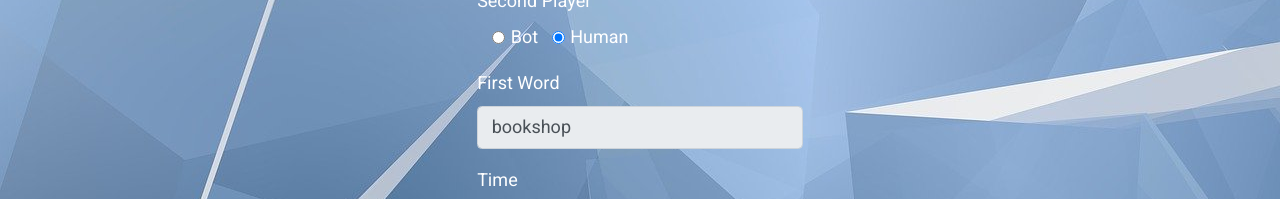
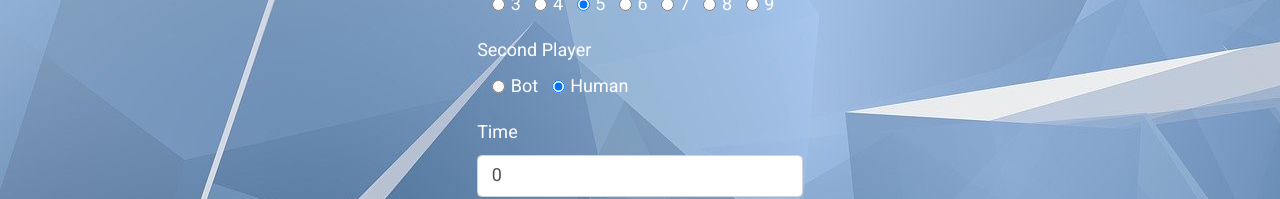
Before and after one commit to gentaliana/rsclone, a React app: page /set_game in a window 1280 px wide. Shown: the part 298-497 px from the top of the page. Built offline with nearby package versions, Linux system fonts and the light colour scheme; no server answers; a web font is replaced by a local one.

Commit message:
RC-108 fix(set-game): fix first word

```diff
--- a/src/pages/set-game/set-game.tsx
+++ b/src/pages/set-game/set-game.tsx
@@ -49,7 +49,8 @@ export const SetGame = (): JSX.Element => {
     event.preventDefault();
     const form = event.currentTarget as HTMLFormElement;
     const time = +form.time.value.trim();
-    const firstWord = form.firstWord.value.trim();
+    const firstWord = firstGameWord;
+
     const secondPlayer = form.secondPlayer.value.trim();
 
     setGameSettings({
@@ -108,10 +109,10 @@ export const SetGame = (): JSX.Element => {
           ]}
           onChange={setFieldSize}
         />
-        <Form.Group controlId="firstWord">
-          <Form.Label>{t('settings.first-word')}</Form.Label>
-          <Form.Control type="text" value={firstGameWord} name="firstWord" readOnly />
-        </Form.Group>
+        {/* <Form.Group controlId="firstWord"> */}
+        {/* <Form.Label>{t('settings.first-word')}</Form.Label> */}
+        {/* <Form.Control type="text" value={firstGameWord} name="firstWord" readOnly /> */}
+        {/* </Form.Group> */}
         <Form.Group controlId="time">
           <Form.Label>{t('settings.time')}</Form.Label>
           <Form.Control type="number" defaultValue={game.time} min="0" max="10" name="time" />
```
